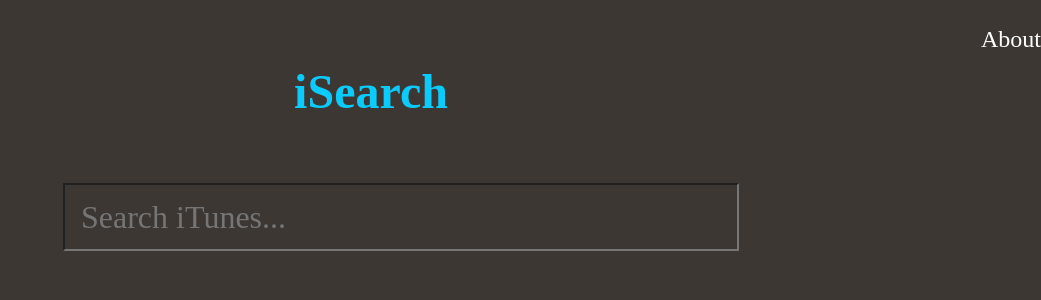
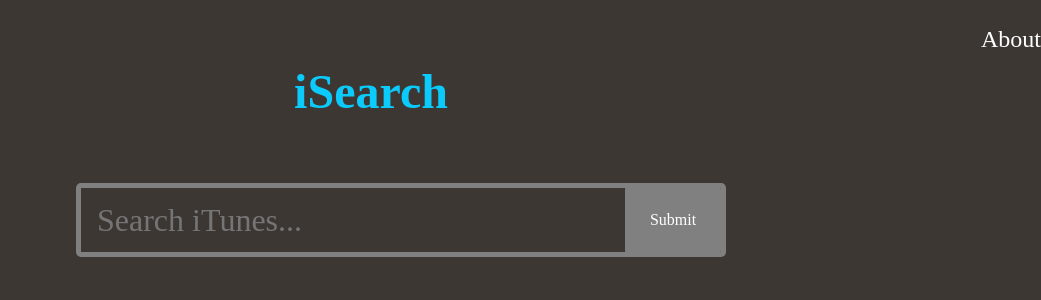
Before and after one commit to saadricklamar/isearch, a React (Create React App) app: page / in a window 1280 px wide. Shown: the top 300 px of the page, without its empty margins (239-1280 px from the left). Built offline with nearby package versions, Linux system fonts and the light colour scheme.

Commit message:
Add search button to right end of user input

```diff
--- a/src/Components/Search/Search.js
+++ b/src/Components/Search/Search.js
@@ -2,11 +2,17 @@
 
 const Search = (props) => {
     return(
-        <input
-            type="text"
-            placeholder="Search iTunes..."
-            onChange={props.grabUserInput}
-        />
+        <form>
+            <input
+                type="text"
+                placeholder="Search iTunes..."
+                onChange={props.grabUserInput}
+            />
+            <button>
+                {/* <i className="fas fa-search" /> */}
+                Submit
+            </button>
+        </form>
     )
 }
 
--- a/src/Components/Search/Search.scss
+++ b/src/Components/Search/Search.scss
@@ -1,8 +1,32 @@
+form {
+    display: flex;
+    flex-direction: row;
+    border: 5px solid grey;
+    width: 50%;
+    margin: 0 auto;
+    border-radius: 5px;
+}
+
 input {
     height: 2rem;
-    width: 50%;
+    width: 80%;
     padding: 1rem;
     color: white;
     font-size: 2rem;
     text-align: left;
+    border: none;
 }
+
+button {
+    background: grey;
+    width: 15%;
+    border: none;
+    color: white;
+    font-size: 1rem;
+    border-radius: 1px;
+}
+
+button:hover {
+    cursor: pointer;
+    background-color: #0BCBFC;
+}
```
